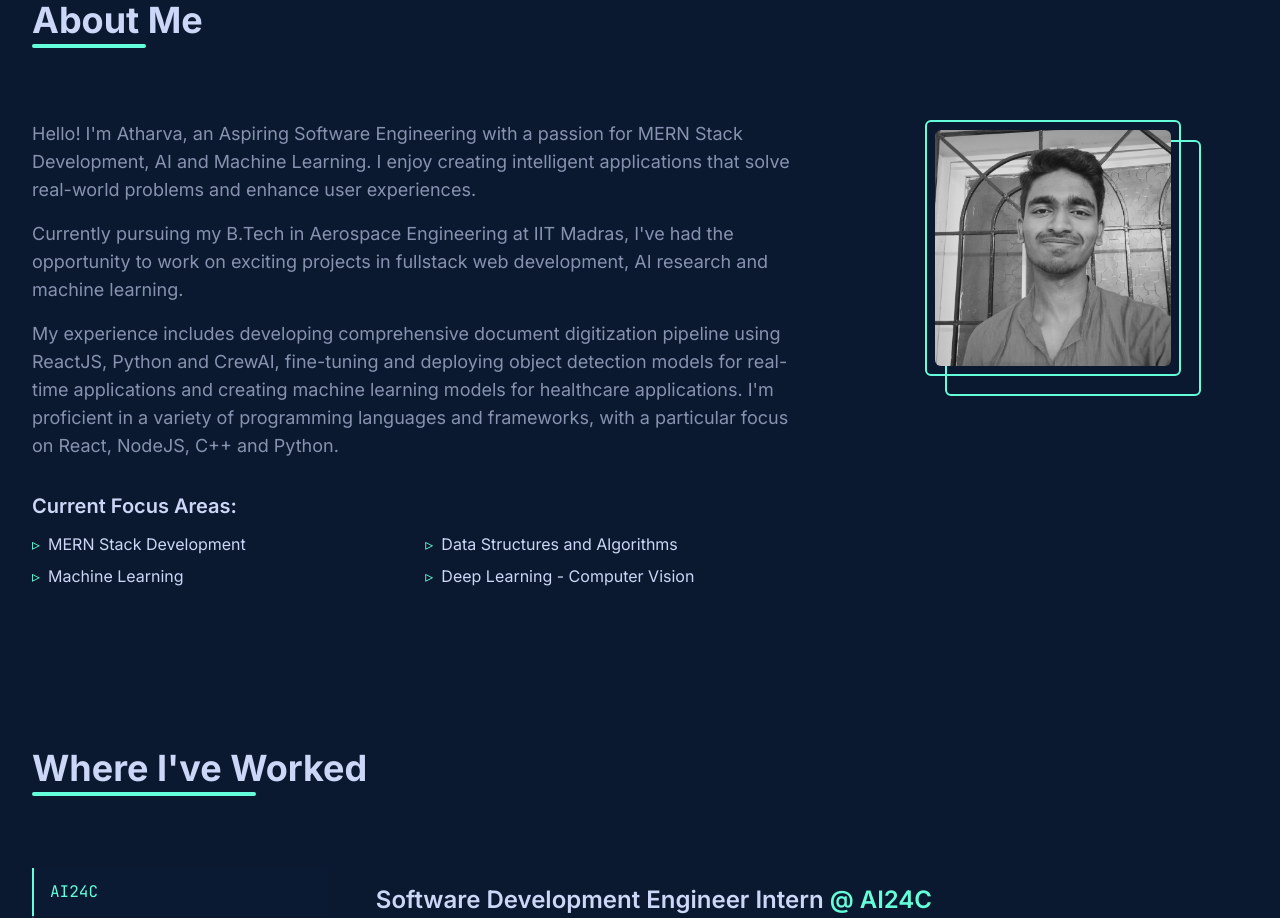
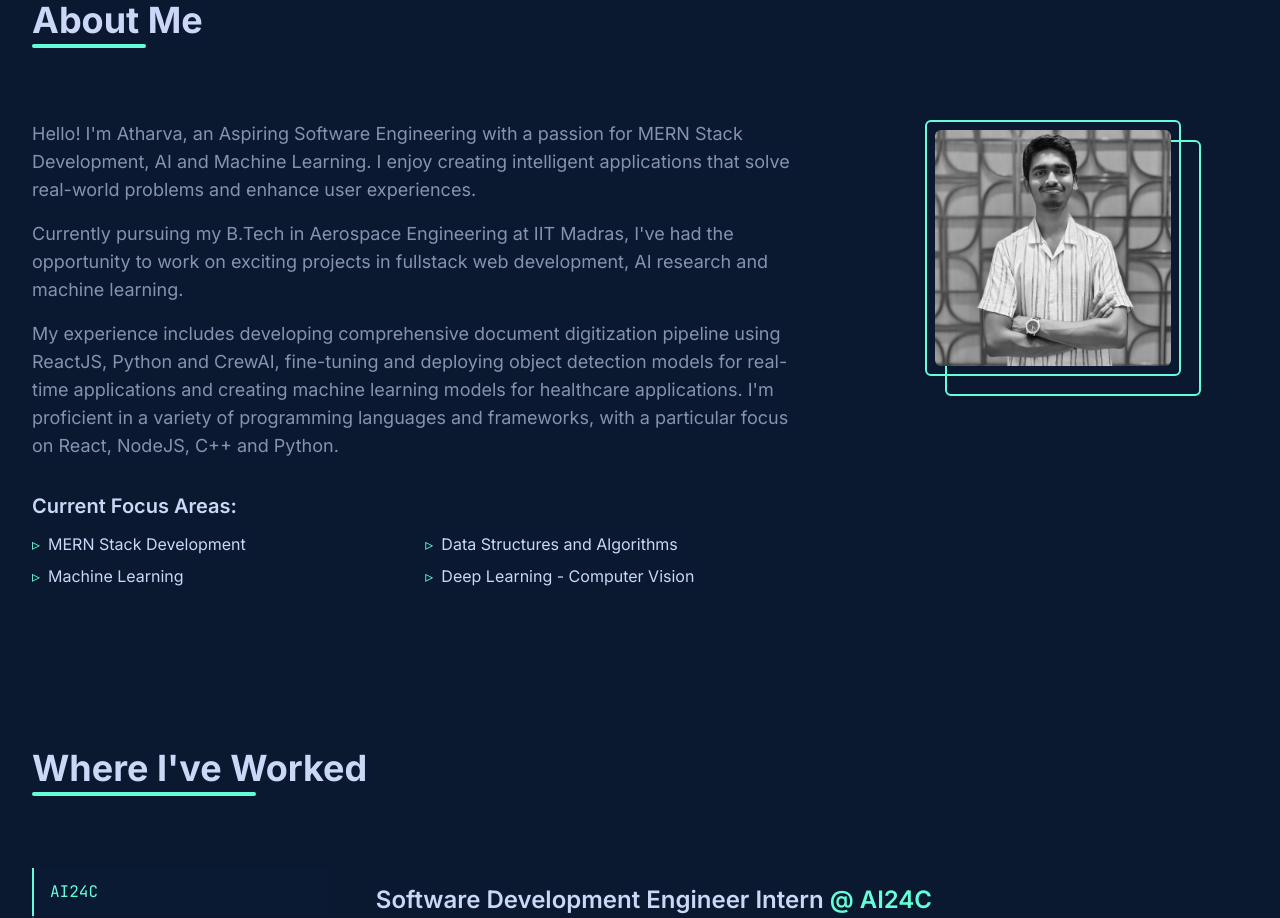
Before and after one commit to atharvakulkarni-07/personal_portfolio_website, a React (Vite) app: page / in a window 1280 px wide. Shown: the part 880-1798 px from the top of the page. Built offline with nearby package versions, Linux system fonts and the light colour scheme.

Commit message:
Change in pic + Minor Code changes

```diff
--- a/src/components/sections/About.tsx
+++ b/src/components/sections/About.tsx
@@ -83,7 +83,7 @@ const About: React.FC = () => {
             <div className="relative group">
               <div className="w-64 h-64 rounded-md overflow-hidden border-2 border-[#64ffda] p-2 hover:p-0 transition-all duration-300">
                 <img
-                  src="portfolio_image.jpeg"
+                  src="linkedin_profile_pic.jpeg"
                   alt="Atharva Vijay Kulkarni"
                   className="w-full h-full object-cover rounded-md grayscale hover:grayscale-0 transition-all duration-300"
                 />
```
Also changed, not shown: public/linkedin_profile_pic.jpeg (added).
